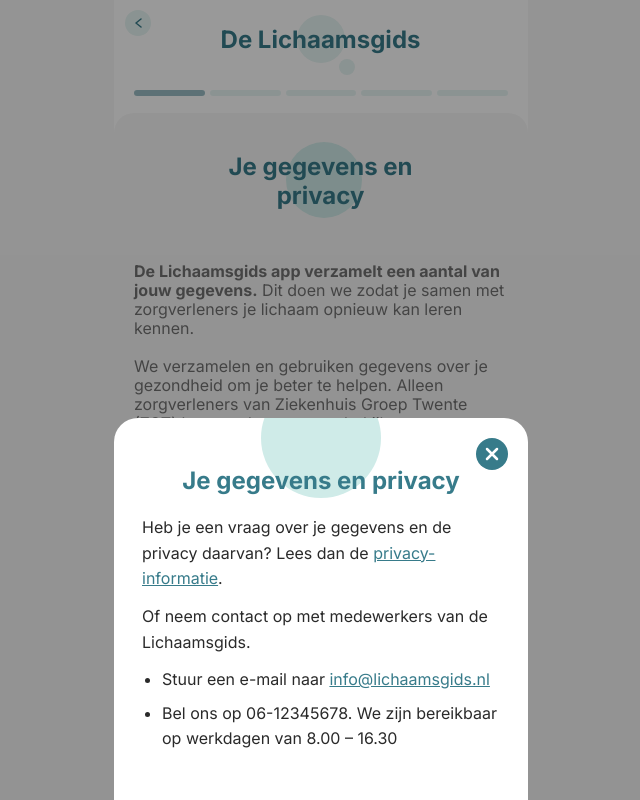
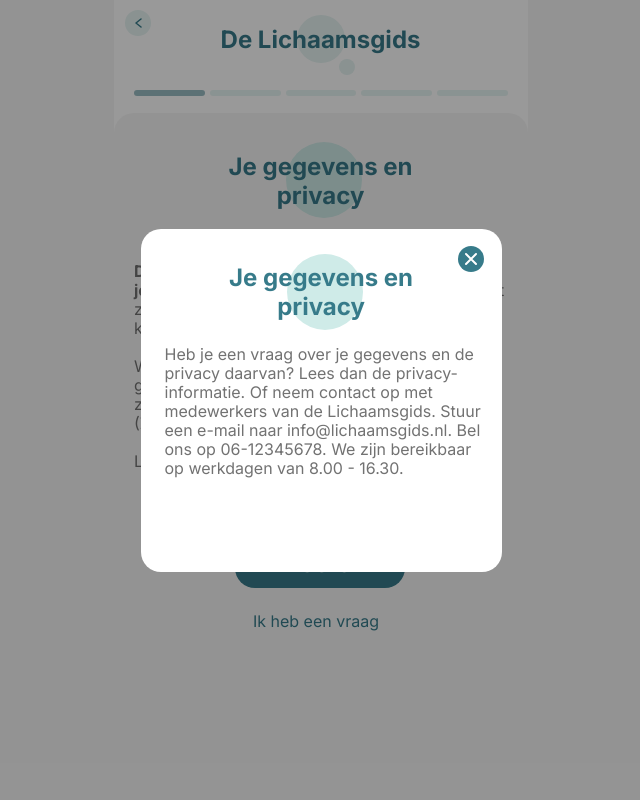
Before and after one commit to plieverse/herstelgids, a React (Vite) app in the folder client/: page /onboarding/privacy in a window 1280 px wide. Both pictures are taken after a click on the button "Ik heb een vraag". Shown: the whole page, without its empty margins (319-959 px from the left). Built offline with nearby package versions, Linux system fonts and the light colour scheme; no server answers.

Commit message:
Rebuild PrivacyOverlay pixel-perfect from Figma CSS
Co-Authored-By: Claude Sonnet 4.6 <noreply@anthropic.com>

```diff
--- a/client/src/pages/onboarding/OnboardingPrivacy.jsx
+++ b/client/src/pages/onboarding/OnboardingPrivacy.jsx
@@ -3,29 +3,111 @@ import { useNavigate } from 'react-router-dom';
 
 function PrivacyOverlay({ onClose }) {
   return (
-    <div style={ov.backdrop} onClick={onClose}>
-      <div style={ov.sheet} onClick={e => e.stopPropagation()}>
-        {/* Decorative circle */}
-        <div style={ov.decorCircle} />
-        {/* Close button */}
-        <button style={ov.closeBtn} onClick={onClose} aria-label="Sluiten">
-          <svg width="32" height="32" viewBox="0 0 32 32" fill="none">
-            <circle cx="16" cy="16" r="16" fill="#377B8A" />
-            <path d="M11 11l10 10M21 11l-10 10" stroke="#fff" strokeWidth="2.5" strokeLinecap="round" />
-          </svg>
+    <div
+      onClick={onClose}
+      style={{
+        position: 'fixed',
+        inset: 0,
+        background: 'rgba(0,0,0,0.4)',
+        zIndex: 200,
+        display: 'flex',
+        alignItems: 'center',
+        justifyContent: 'center',
+      }}
+    >
+      {/* Card: 361×343px, white, border-radius 20px */}
+      <div
+        onClick={e => e.stopPropagation()}
+        style={{
+          position: 'relative',
+          width: 361,
+          height: 343,
+          background: '#FFFFFF',
+          borderRadius: 20,
+        }}
+      >
+        {/* Ellipse 30: 76×76, left:146, top:25, #CFEBE8 */}
+        <div style={{
+          position: 'absolute',
+          width: 76,
+          height: 76,
+          left: 146,
+          top: 25,
+          borderRadius: '50%',
+          background: '#CFEBE8',
+        }} />
+
+        {/* Title "Je gegevens en privacy": left:65, top:35, width:231, height:57 */}
+        <div style={{
+          position: 'absolute',
+          left: 65,
+          top: 35,
+          width: 231,
+          height: 57,
+          fontFamily: 'Inter',
+          fontStyle: 'normal',
+          fontWeight: 700,
+          fontSize: 24,
+          lineHeight: '29px',
+          display: 'flex',
+          alignItems: 'center',
+          textAlign: 'center',
+          justifyContent: 'center',
+          color: '#377B8A',
+        }}>
+          Je gegevens en privacy
+        </div>
+
+        {/* Body text: left:24, top:116, width:329 */}
+        <div style={{
+          position: 'absolute',
+          left: 24,
+          top: 116,
+          width: 329,
+          fontFamily: 'Inter',
+          fontStyle: 'normal',
+          fontWeight: 400,
+          fontSize: 16,
+          lineHeight: '19px',
+          color: '#727272',
+        }}>
+          Heb je een vraag over je gegevens en de privacy daarvan? Lees dan de privacy-informatie. Of neem contact op met medewerkers van de Lichaamsgids. Stuur een e-mail naar info@lichaamsgids.nl. Bel ons op 06-12345678. We zijn bereikbaar op werkdagen van 8.00 - 16.30.
+        </div>
+
+        {/* Close button: left:307, top:7, width:46, height:46 */}
+        <button
+          onClick={onClose}
+          aria-label="Sluiten"
+          style={{
+            position: 'absolute',
+            left: 307,
+            top: 7,
+            width: 46,
+            height: 46,
+            background: 'none',
+            border: 'none',
+            cursor: 'pointer',
+            padding: 0,
+            display: 'flex',
+            alignItems: 'center',
+            justifyContent: 'center',
+          }}
+        >
+          {/* Ellipse 12: 26×26, #377B8A + white X */}
+          <div style={{
+            width: 26,
+            height: 26,
+            borderRadius: '50%',
+            background: '#377B8A',
+            display: 'flex',
+            alignItems: 'center',
+            justifyContent: 'center',
+          }}>
+            <svg width="14" height="14" viewBox="0 0 14 14" fill="none">
+              <path d="M2 2l10 10M12 2L2 12" stroke="#FFFFFF" strokeWidth="2" strokeLinecap="round" />
+            </svg>
+          </div>
         </button>
-        <h2 style={ov.title}>Je gegevens en privacy</h2>
-        <p style={ov.body}>
-          Heb je een vraag over je gegevens en de privacy daarvan? Lees dan de{' '}
-          <a href="#" style={ov.link}>privacy-informatie</a>.
-        </p>
-        <p style={ov.body}>
-          Of neem contact op met medewerkers van de Lichaamsgids.
-        </p>
-        <ul style={ov.list}>
-          <li style={ov.listItem}>Stuur een e-mail naar <a href="mailto:info@lichaamsgids.nl" style={ov.link}>info@lichaamsgids.nl</a></li>
-          <li style={ov.listItem}>Bel ons op 06-12345678. We zijn bereikbaar op werkdagen van 8.00 – 16.30</li>
-        </ul>
       </div>
     </div>
   );
@@ -278,79 +360,3 @@ export default function OnboardingPrivacy() {
     </>
   );
 }
-
-const ov = {
-  backdrop: {
-    position: 'fixed',
-    inset: 0,
-    background: 'rgba(0,0,0,0.4)',
-    zIndex: 200,
-    display: 'flex',
-    alignItems: 'flex-end',
-    justifyContent: 'center',
-  },
-  sheet: {
-    background: '#FFFFFF',
-    borderRadius: '24px 24px 0 0',
-    padding: '48px 28px 48px',
-    width: '100%',
-    maxWidth: '414px',
-    position: 'relative',
-    overflow: 'hidden',
-  },
-  decorCircle: {
-    position: 'absolute',
-    top: '-40px',
-    left: '50%',
-    transform: 'translateX(-50%)',
-    width: '120px',
-    height: '120px',
-    borderRadius: '50%',
-    background: '#CFEBE8',
-    zIndex: 0,
-  },
-  closeBtn: {
-    position: 'absolute',
-    top: '20px',
-    right: '20px',
-    background: 'none',
-    border: 'none',
-    cursor: 'pointer',
-    padding: 0,
-    zIndex: 1,
-  },
-  title: {
-    fontFamily: 'Inter',
-    fontWeight: 700,
-    fontSize: '24px',
-    lineHeight: '29px',
-    color: '#377B8A',
-    textAlign: 'center',
-    marginBottom: '20px',
-    position: 'relative',
-    zIndex: 1,
-  },
-  body: {
-    fontFamily: 'Inter',
-    fontSize: '16px',
-    lineHeight: 1.6,
-    color: '#2a2a2a',
-    marginBottom: '12px',
-  },
-  link: {
-    color: '#377B8A',
-    textDecoration: 'underline',
-  },
-  list: {
-    paddingLeft: '20px',
-    display: 'flex',
-    flexDirection: 'column',
-    gap: '8px',
-  },
-  listItem: {
-    fontFamily: 'Inter',
-    fontSize: '16px',
-    lineHeight: 1.6,
-    color: '#2a2a2a',
-  },
-};
```
